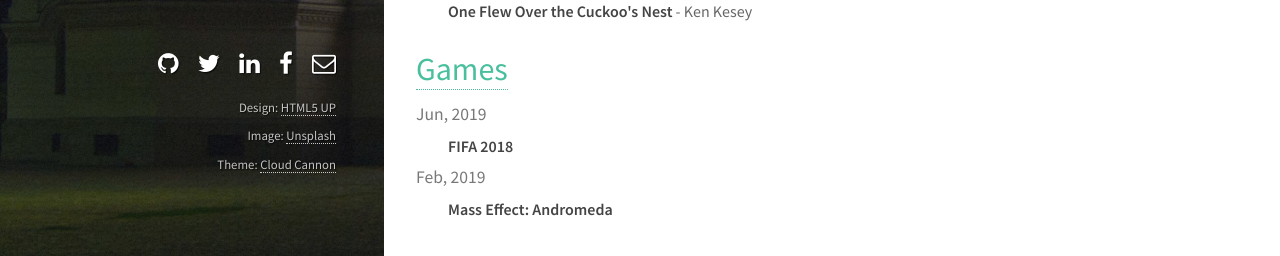
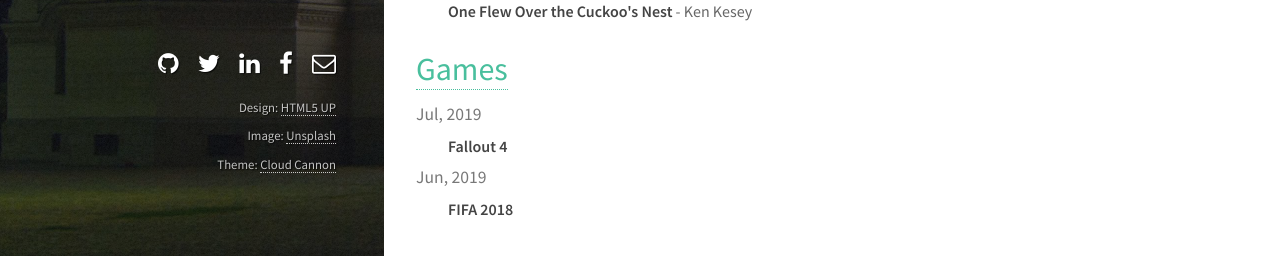
Before and after one commit to tamtamchik/tamtamchik.github.io, a Jekyll site: the page built from index.html, in a window 1280 px wide and 1264 px high. Shown: the part 1005-1261 px from the top of the window. Built offline with Jekyll 4.4.1, drawn with Linux system fonts in a browser that asks for light colours.

Commit message:
Update games.yml

```diff
--- a/_data/games.yml
+++ b/_data/games.yml
@@ -1,3 +1,7 @@
+- date: 2019-07-01
+  games:
+    - name: "Fallout 4"
+
 - date: 2019-06-01
   games:
     - name: "FIFA 2018"
```
